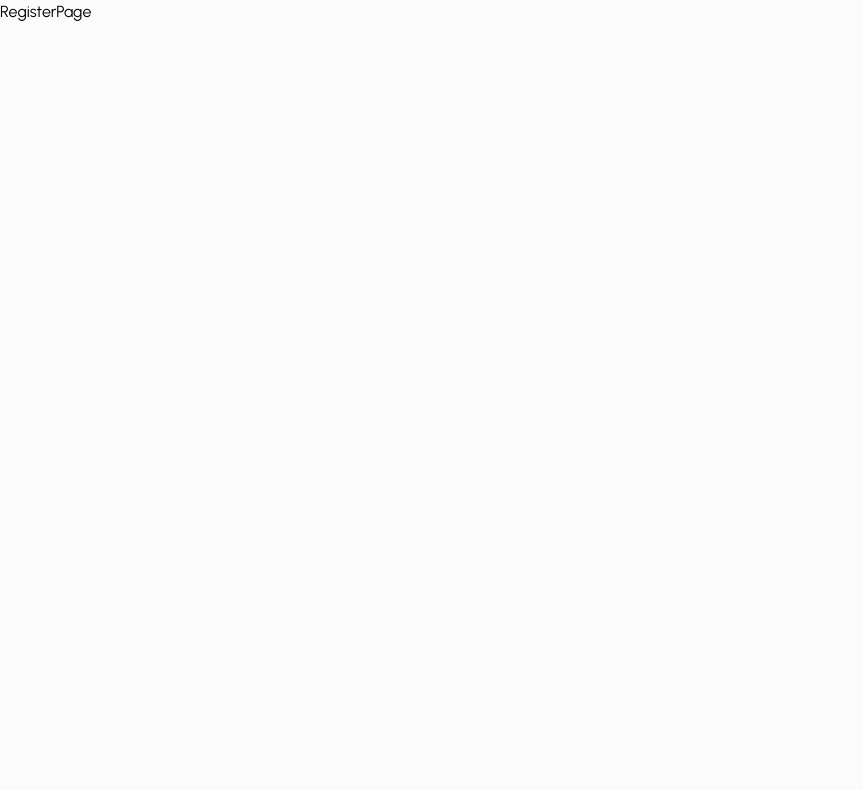
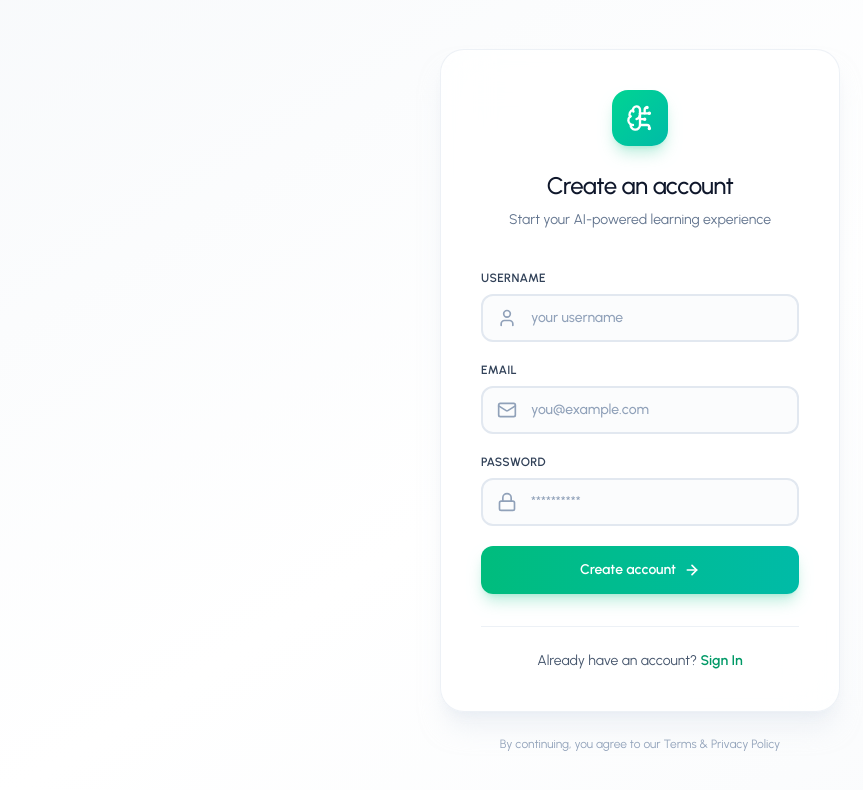
Before and after one commit to DylanLee0918/ai-learning-assistant, a React (Vite) app in the folder frontend/ai-learning-assistant/: page /register in a window 1280 px wide. Shown: the top 790 px of the page, without its empty margins (0-863 px from the left). Built offline with nearby package versions, Linux system fonts and the light colour scheme.

Commit message:
Finished user interface for registration page

```diff
--- a/frontend/ai-learning-assistant/src/pages/Auth/RegisterPage.jsx
+++ b/frontend/ai-learning-assistant/src/pages/Auth/RegisterPage.jsx
@@ -1,7 +1,194 @@
-import React from "react";
+import React, { useState } from "react";
+import { Link, useNavigate } from "react-router-dom";
+import authService from "../../services/authService";
+import { BrainCircuit, Mail, User, Lock, ArrowRight } from "lucide-react";
+import toast from "react-hot-toast";
 
 const RegisterPage = () => {
-  return <div>RegisterPage</div>;
+	const [username, setUsername] = useState("");
+	const [email, setEmail] = useState("");
+	const [password, setPassword] = useState("");
+	const [error, setError] = useState("");
+	const [loading, setLoading] = useState(false);
+	const [focusField, setFocusField] = useState(null);
+
+	const navigate = useNavigate();
+
+	const handleSubmit = async (e) => {
+		e.preventDefault();
+
+		if (password.length < 6) {
+			setError("Password must be at least 6 characters long.");
+			return;
+		}
+
+		setError("");
+		setLoading(true);
+
+		try {
+			await authService.register(username, email, password);
+			toast.success("Registration successfully! Please login.");
+			navigate("/dashboard");
+		} catch (err) {
+			setError(err.message || "Failed to register. Please try again.");
+			toast.error(err.message || "Failed to register.");
+		} finally {
+			setLoading(false);
+		}
+	};
+	return (
+		<div className="flex items-center justify-center min-h-screen bg-linear-to-br from-slate-50 via-white to-slate-50">
+			<div className="absolute inset-0 bg-[radial-gradient(#e5e7eb_1px, transparent_1px)] bg-size-[16px_16px] opacity-30" />
+			<div className="relative w-full max-w-md px-6">
+				<div className="bg-white/80 backdrop-blur-xl border border-slate-200/60 rounded-3xl shadow-xl shadow-slate-200/50 p-10">
+					{/** Header */}
+					<div className="text-center mb-10">
+						<div className="inline-flex items-center justify-center w-14 h-14 rounded-2xl bg-linear-to-br from-emerald-400 to-teal-500 shadow-lg shadow-emerald-500/25 mb-6">
+							<BrainCircuit
+								className="w-7 h-7 text-white"
+								strokeWidth={2}
+							/>
+						</div>
+						<h1 className="text-2xl font-medium text-slate-900 tracking-tight mb-2">
+							Create an account
+						</h1>
+						<p className="text-slate-500 text-sm">
+							Start your AI-powered learning experience
+						</p>
+					</div>
+
+					{/** Form */}
+					<div className="space-y-5">
+						{/** Username Field */}
+						<div className="space-y-2">
+							<label className="block text-xs font-semibold text-slate-700 uppercase tracking-wide">
+								Username
+							</label>
+							<div className="relative group">
+								<div
+									className={`absolute inset-y-0 left-0 pl-4 flex items-center pointer-events-none transition-colors duration-200 ${focusField === "username" ? "text-emerald-500" : "text-slate-400"}`}
+								>
+									<User className="h-5 w-5" strokeWidth={2} />
+								</div>
+								<input
+									type="text"
+									value={username}
+									onChange={(e) =>
+										setUsername(e.target.value)
+									}
+									onFocus={() => setFocusField("username")}
+									onBlur={() => setFocusField(null)}
+									className="w-full h-12 pl-12 pr-4 border-2 border-slate-200 rounded-xl bg-slate-50/50 text-slate-900 placeholder-slate-400 text-sm font-medium transition-all duration-200 focus:outline-none focus:border-emerald-500 focus:bg-white focus:shadow-lg focus:shadow-emerald-500/10"
+									placeholder="your username"
+								/>
+							</div>
+						</div>
+
+						{/** Email Field */}
+						<div className="space-y-2">
+							<label className="block text-xs font-semibold text-slate-700 uppercase tracking-wide">
+								Email
+							</label>
+							<div className="relative group">
+								<div
+									className={`absolute inset-y-0 left-0 pl-4 flex items-center pointer-events-none transition-colors duration-200 ${focusField === "email" ? "text-emerald-500" : "text-slate-400"}`}
+								>
+									<Mail className="h-5 w-5" strokeWidth={2} />
+								</div>
+								<input
+									type="email"
+									value={email}
+									onChange={(e) => setEmail(e.target.value)}
+									onFocus={() => setFocusField("email")}
+									onBlur={() => setFocusField(null)}
+									className="w-full h-12 pl-12 pr-4 border-2 border-slate-200 rounded-xl bg-slate-50/50 text-slate-900 placeholder-slate-400 text-sm font-medium transition-all duration-200 focus:outline-none focus:border-emerald-500 focus:bg-white focus:shadow-lg focus:shadow-emerald-500/10"
+									placeholder="you@example.com"
+								/>
+							</div>
+						</div>
+
+						{/** Password Field */}
+						<div className="space-y-2">
+							<label className="block text-xs font-semibold text-slate-700 uppercase tracking-wide">
+								Password
+							</label>
+							<div className="relative group">
+								<div
+									className={`absolute inset-y-0 left-0 pl-4 flex items-center pointer-events-none transition-colors duration-200 ${focusField === "password" ? "text-emerald-500" : "text-slate-400"}`}
+								>
+									<Lock className="h-5 w-5" strokeWidth={2} />
+								</div>
+								<input
+									type="password"
+									value={password}
+									onChange={(e) =>
+										setPassword(e.target.value)
+									}
+									onFocus={() => setFocusField("password")}
+									onBlur={() => setFocusField(null)}
+									className="w-full h-12 pl-12 pr-4 border-2 border-slate-200 rounded-xl bg-slate-50/50 text-slate-900 placeholder-slate-400 text-sm font-medium transition-all duration-200 focus:outline-none focus:border-emerald-500 focus:bg-white focus:shadow-lg focus:shadow-emerald-500/10"
+									placeholder="**********"
+								/>
+							</div>
+						</div>
+
+						{/** Error Message */}
+						{error && (
+							<div className="rounded-lg bg-red-50 border border-red-200 p-3">
+								<p className="text-xs text-red-600 font-medium text-center">
+									{error}
+								</p>
+							</div>
+						)}
+
+						{/** Submit Button */}
+						<button
+							onClick={handleSubmit}
+							disabled={loading}
+							className="group relative w-full h-12 bg-linear-to-r from-emerald-500 to-teal-500 hover:from-emerald-600 hover:to-teal-600 active:scale-[0.98] text-white text-sm font-semibold rounded-xl transition-all duration-200 focus:outline-none focus:ring-4 focus:ring-emerald-500/20 disabled:opacity-50 disabled:cursor-not-allowed disabled:active:scale-100 shadow-lg shadow-emerald-500/25 overflow-hidden"
+						>
+							<span className="relative z-10 flex items-center justify-center gap-2">
+								{loading ? (
+									<>
+										<div className="w-4 h-4 border-white/30 border-t-white rounded-full animate-spin">
+											Creating account...
+										</div>
+									</>
+								) : (
+									<>
+										Create account
+										<ArrowRight
+											className="w-4 h-4 group-hover:translate-x-1 transition-transform duration-200"
+											strokeWidth={2.5}
+										/>
+									</>
+								)}
+							</span>
+							<div className="absolute inset-0 bg-linear-to-r from-white/0 via-white/20 to-white/0 -translate-x-full group-hover:translate-x-full transition-transform duration-700" />
+						</button>
+					</div>
+
+					{/** Footer */}
+					<div className="mt-8 pt-6 border-t border-slate-200/60">
+						<p className="text-center text-sm text-slate-600">
+							Already have an account? {""}
+							<Link
+								to="/login"
+								className="font-semibold text-emerald-600 hover:text-emerald-700 transition-colors duration-200"
+							>
+								Sign In
+							</Link>
+						</p>
+					</div>
+				</div>
+
+				{/** Subtle footer text */}
+				<p className="text-center text-xs text-slate-400 mt-6">
+					By continuing, you agree to our Terms & Privacy Policy
+				</p>
+			</div>
+		</div>
+	);
 };
 
 export default RegisterPage;
```
